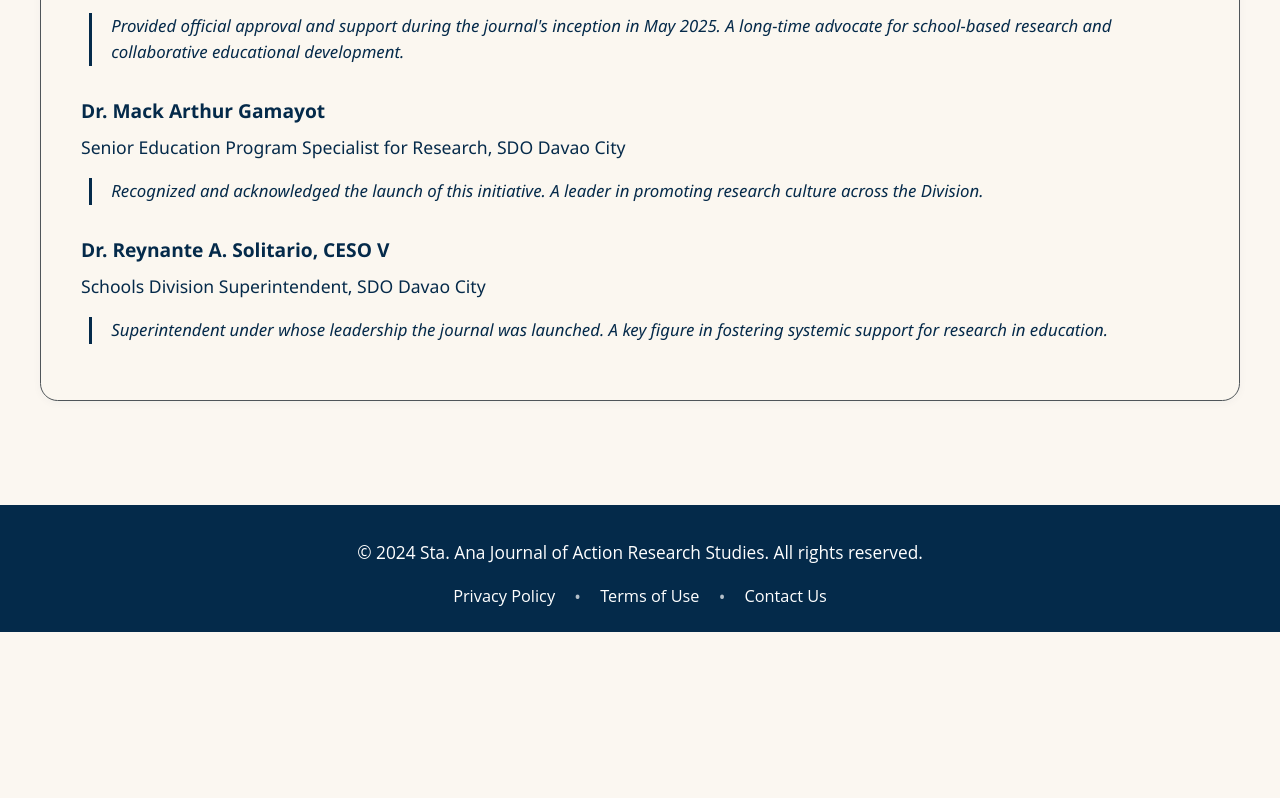
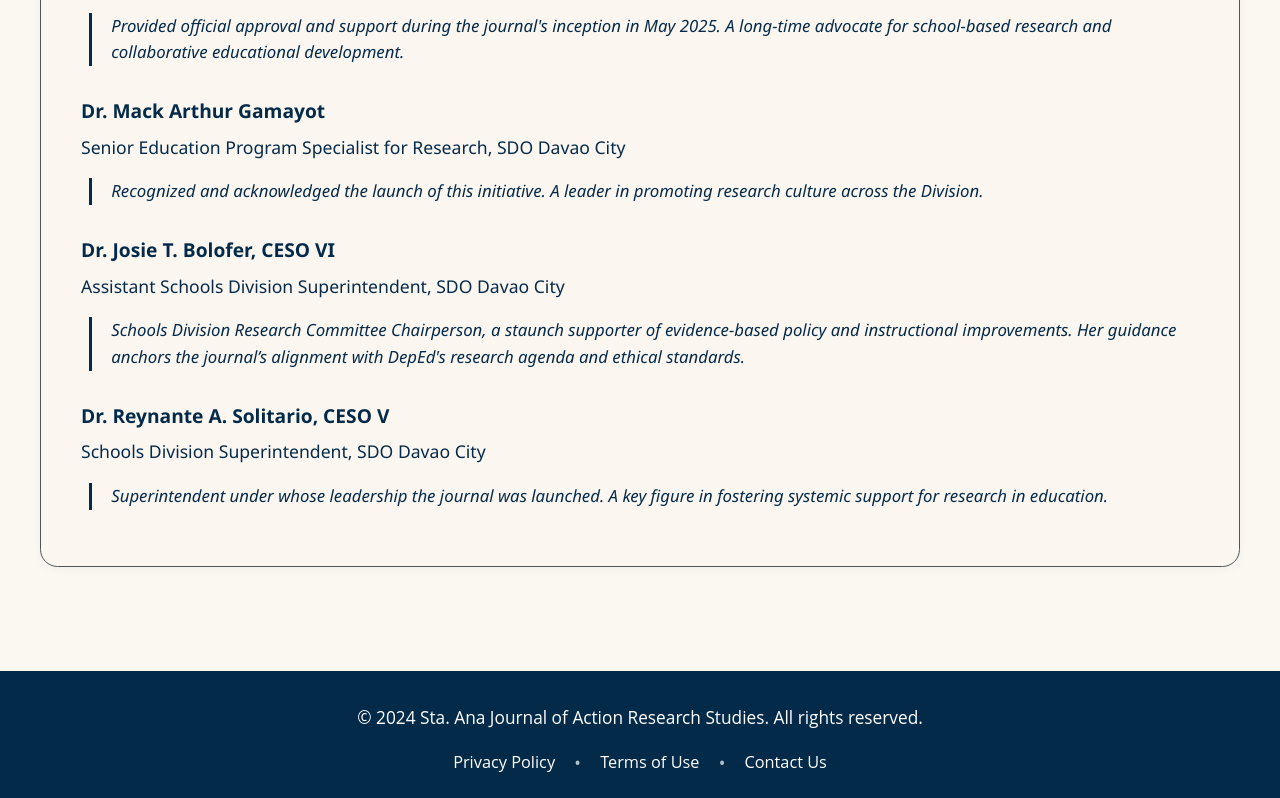
Before and after one commit to StaAnaDistrict/StaAnaJARSv2, a plain HTML site: page frontend/editorial.html in a window 1280 px wide. Shown: the part 1368-2166 px from the top of the page. Before the commit the page ends 2000 px from the top, so only its background shows below. Drawn offline with Linux system fonts and the light colour scheme.

Commit message:
Update editorial.html

```diff
--- a/frontend/editorial.html
+++ b/frontend/editorial.html
@@ -81,6 +81,10 @@
       <div class="member-position">Senior Education Program Specialist for Research, SDO Davao City</div>
       <div class="member-bio">Recognized and acknowledged the launch of this initiative. A leader in promoting research culture across the Division.</div>
 
+      <div class="member-name">Dr. Josie T. Bolofer, CESO VI</div>
+      <div class="member-position">Assistant Schools Division Superintendent, SDO Davao City</div>
+      <div class="member-bio">Schools Division Research Committee Chairperson, a staunch supporter of evidence-based policy and instructional improvements. Her guidance anchors the journal’s alignment with DepEd's research agenda and ethical standards.</div>
+
       <div class="member-name">Dr. Reynante A. Solitario, CESO V</div>
       <div class="member-position">Schools Division Superintendent, SDO Davao City</div>
       <div class="member-bio">Superintendent under whose leadership the journal was launched. A key figure in fostering systemic support for research in education.</div>
```
